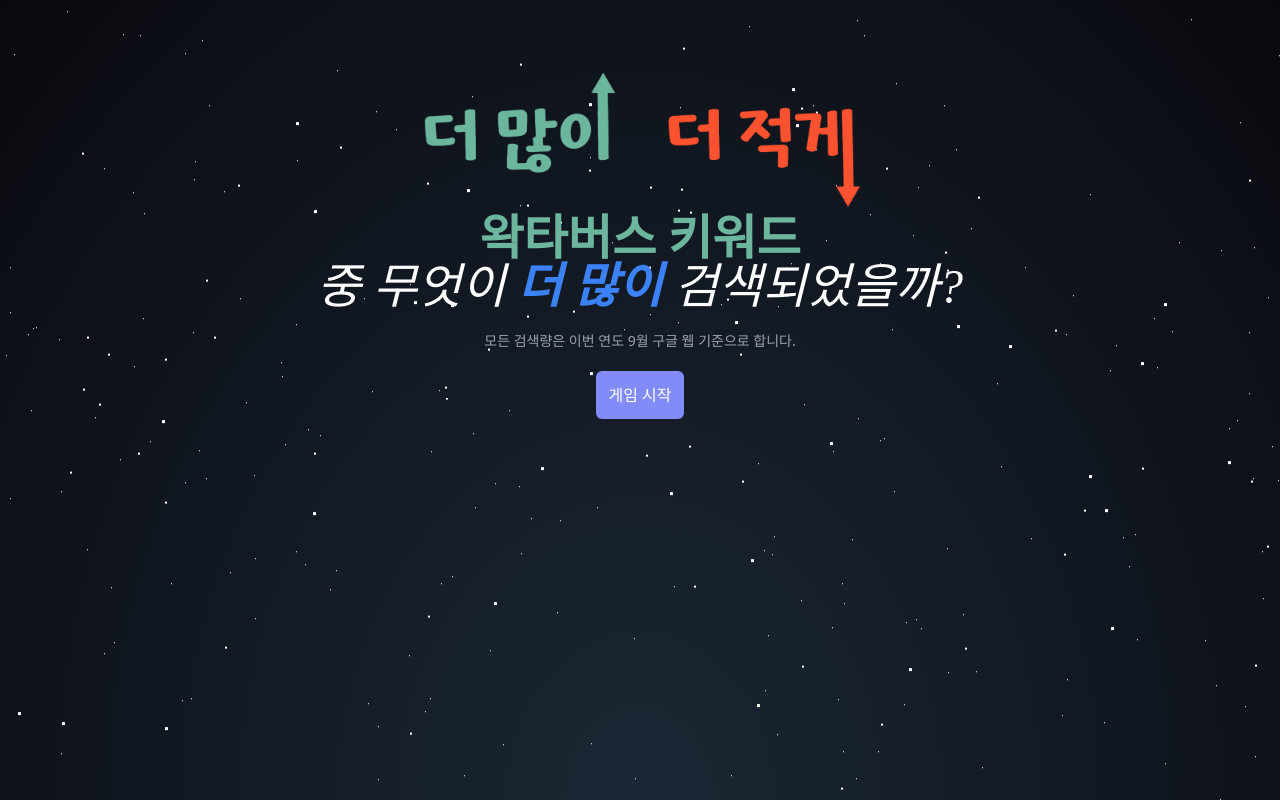
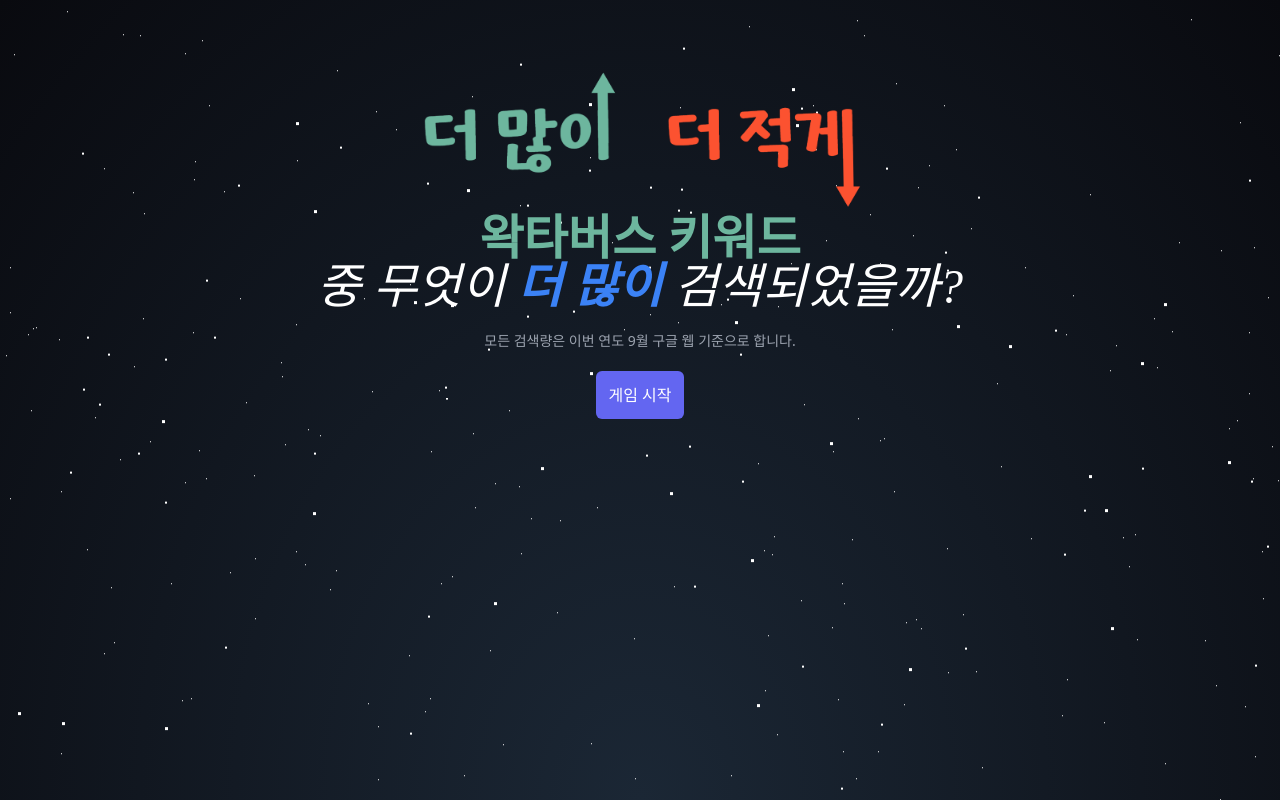
Before and after one commit to Pulto-Fangames/higher-lower, a React (Vite) app: page / in a window 1280 px wide. Built offline with nearby package versions, Linux system fonts and the light colour scheme; a web font is replaced by a local one.

Commit message:
🔘 Update button style.

```diff
--- a/src/components/Button.tsx
+++ b/src/components/Button.tsx
@@ -23,7 +23,7 @@ export default class Button extends Component<P, {}> {
         className={[
           "transition", "cursor-pointer", "rounded-md", "p-3", "outline-none", "focus:outline-none", "mx-2",
           this.props.style === "primary"
-          ? ["bg-indigo-400", "text-white", this.choiceValue(this.props.background) ? "hover:bg-indigo-500" : "hover:text-indigo-500"].join(" ")
+          ? ["bg-indigo-500", "text-white", this.choiceValue(this.props.background) ? "hover:bg-indigo-600" : "hover:text-indigo-600"].join(" ")
           :
           this.props.style === "secondary"
           ? ["bg-gray-500", "text-white", this.choiceValue(this.props.background) ? "hover:bg-gray-600" : "hover:text-gray-600"].join(" ")
--- a/src/pages/Game/Game.tsx
+++ b/src/pages/Game/Game.tsx
@@ -104,6 +104,7 @@ export default class MainGame extends Component<{}, S> {
                 idx={$idx}
                 onClick={(choose) => {
                   if (this.state.members.filter(member => !member.count).length) {
+                    new Audio("/assets/sound/load.mp3").play();
                     this.setState({ ment: "잠시만 기다려주세요...", load: false }, async () => {
                       const $members: Member[] = [];
                       for (const $member of this.state.members) {
```
Also changed, not shown: 1 other file (tests, documents, lock files or other folders).
